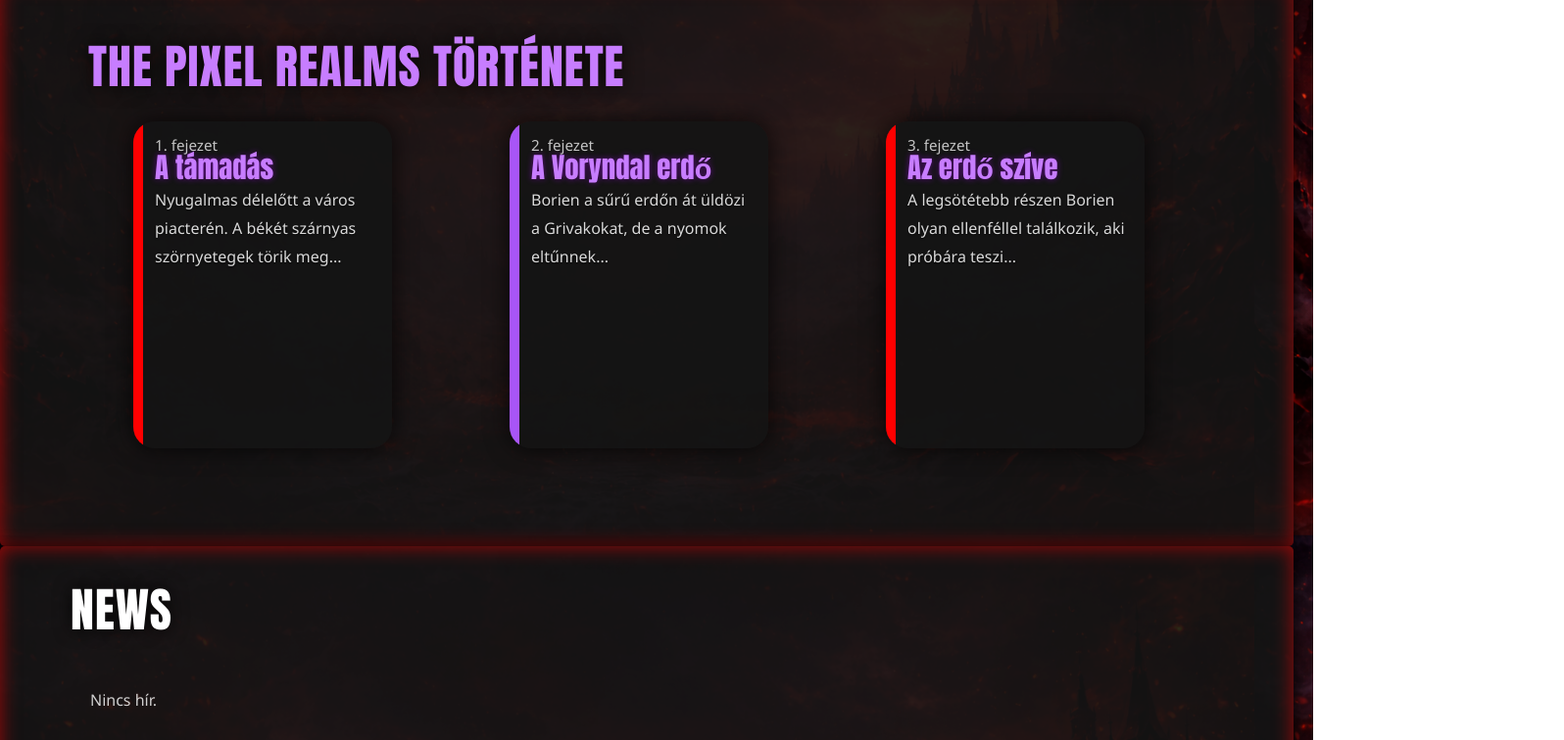
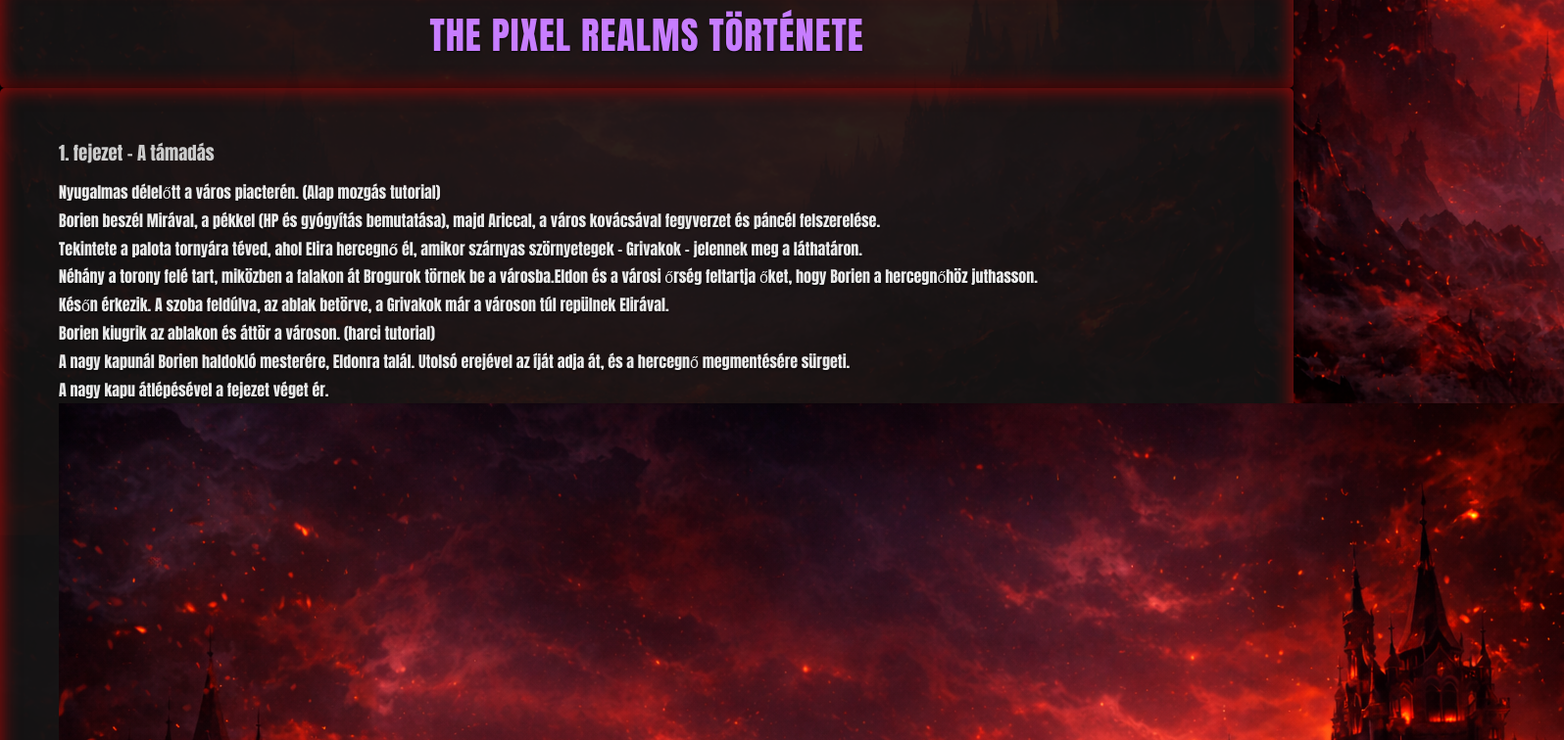
Before and after one commit to kissmate123/dmb_projects, a React (Vite) app: page / in a window 1280 px wide. Shown: the part 1160-1916 px from the top of the page at 98% size, 1596 px wide, since content can reach past the window. Built offline with nearby package versions, Linux system fonts and the light colour scheme.

Commit message:
news andstory block improve

```diff
--- a/src/components/Navbar.jsx
+++ b/src/components/Navbar.jsx
@@ -47,7 +47,6 @@ const Navbar = () => {
             className="logo-image"
             style={{ width: "40px", marginRight: "8px", borderRadius: "5px" }}
           />
-          The Pixel Realms
         </Link>
 
         <ul className="nav-links">
--- a/src/components/NewsSection.jsx
+++ b/src/components/NewsSection.jsx
@@ -1,145 +1,293 @@
 import React, { useEffect, useMemo, useState } from "react";
-import { useAuth } from "../context/AuthContext";
 
-const STORAGE_KEY = "pixelrealms_news_v1";
+const STORAGE_KEY = "pixelrealms_news_items";
+const MAX_VISIBLE = 4;
 
-function safeParse(json) {
+const ACCENT_COLORS = ["#c77dff", "#a855f7", "#ff0000", "#ff4dd2"];
+
+function decodeJwtPayload(token) {
   try {
-    const x = JSON.parse(json);
-    return Array.isArray(x) ? x : [];
+    const parts = token.split(".");
+    if (parts.length < 2) return null;
+
+    const base64 = parts[1].replace(/-/g, "+").replace(/_/g, "/");
+    const padded = base64 + "=".repeat((4 - (base64.length % 4)) % 4);
+    const json = decodeURIComponent(
+      atob(padded)
+        .split("")
+        .map((c) => "%" + c.charCodeAt(0).toString(16).padStart(2, "0"))
+        .join("")
+    );
+
+    return JSON.parse(json);
   } catch {
-    return [];
+    return null;
   }
 }
 
-function makeId() {
-  if (typeof crypto !== "undefined" && crypto.randomUUID) return crypto.randomUUID();
-  return String(Date.now()) + "_" + Math.random().toString(16).slice(2);
+function getStoredToken() {
+  // igazítsd, ha nálad más kulcs alatt van
+  const direct =
+    localStorage.getItem("token") ||
+    localStorage.getItem("authToken") ||
+    localStorage.getItem("jwt");
+
+  if (direct) return direct;
+
+  // ha objektumban tárolod
+  const authRaw = localStorage.getItem("auth");
+  if (authRaw) {
+    try {
+      const parsed = JSON.parse(authRaw);
+      if (parsed?.token) return parsed.token;
+    } catch {}
+  }
+
+  const userRaw = localStorage.getItem("user");
+  if (userRaw) {
+    try {
+      const parsed = JSON.parse(userRaw);
+      if (parsed?.token) return parsed.token;
+    } catch {}
+  }
+
+  return null;
 }
 
-function formatDate(iso) {
-  try {
-    const d = new Date(iso);
-    return d.toLocaleDateString("hu-HU", { year: "numeric", month: "long", day: "numeric" });
-  } catch {
-    return "";
-  }
+function isAdminUser() {
+  const token = getStoredToken();
+  if (!token) return false;
+
+  const payload = decodeJwtPayload(token);
+  if (!payload) return false;
+
+  const isAdminClaim =
+    payload.is_admin === true ||
+    payload.is_admin === "true" ||
+    payload["is_admin"] === true ||
+    payload["is_admin"] === "true";
+
+  const email =
+    payload.email ||
+    payload[
+      "http://schemas.xmlsoap.org/ws/2005/05/identity/claims/emailaddress"
+    ] ||
+    payload[
+      "http://schemas.xmlsoap.org/ws/2005/05/identity/claims/nameidentifier"
+    ];
+
+  const userName =
+    payload.unique_name ||
+    payload[
+      "http://schemas.xmlsoap.org/ws/2005/05/identity/claims/name"
+    ] ||
+    payload.name;
+
+  const adminByIdentity =
+    String(email || "").toLowerCase() === "admin44@gmail.com" ||
+    String(userName || "").toLowerCase() === "admin";
+
+  return Boolean(isAdminClaim || adminByIdentity);
+}
+
+function formatDateHu(dateLike) {
+  const d = new Date(dateLike);
+  if (Number.isNaN(d.getTime())) return "";
+
+  return d.toLocaleDateString("hu-HU", {
+    year: "numeric",
+    month: "long",
+    day: "numeric",
+  });
+}
+
+function normalizeNewsItem(item) {
+  return {
+    id: item.id ?? crypto.randomUUID(),
+    title: String(item.title ?? "").trim(),
+    excerpt: String(item.excerpt ?? "").trim(),
+    createdAt: item.createdAt ?? new Date().toISOString(),
+  };
 }
 
 export default function NewsSection() {
-  const { isAdmin } = useAuth();
-
-  const [items, setItems] = useState(() => {
-    const raw = localStorage.getItem(STORAGE_KEY);
-    return raw ? safeParse(raw) : [];
-  });
-
-  // form state (admin)
+  const [isAdmin, setIsAdmin] = useState(false);
+  const [newsItems, setNewsItems] = useState([]);
   const [title, setTitle] = useState("");
   const [excerpt, setExcerpt] = useState("");
 
+  // admin státusz frissítése betöltéskor + storage változáskor
   useEffect(() => {
-    localStorage.setItem(STORAGE_KEY, JSON.stringify(items));
-  }, [items]);
+    const refreshAdmin = () => setIsAdmin(isAdminUser());
 
-  const visibleItems = useMemo(() => {
-    // már eleve 4-re vágunk mentéskor, de biztos ami biztos:
-    return [...items]
-      .sort((a, b) => new Date(b.createdAt).getTime() - new Date(a.createdAt).getTime())
-      .slice(0, 4);
-  }, [items]);
+    refreshAdmin();
+    window.addEventListener("storage", refreshAdmin);
 
-  const canAdd = isAdmin;
+    return () => window.removeEventListener("storage", refreshAdmin);
+  }, []);
 
-  const handleAdd = (e) => {
+  // hírek betöltése
+  useEffect(() => {
+    try {
+      const raw = localStorage.getItem(STORAGE_KEY);
+      if (!raw) {
+        setNewsItems([]);
+        return;
+      }
+
+      const parsed = JSON.parse(raw);
+      if (!Array.isArray(parsed)) {
+        setNewsItems([]);
+        return;
+      }
+
+      const normalized = parsed
+        .map(normalizeNewsItem)
+        .filter((x) => x.title || x.excerpt);
+
+      setNewsItems(normalized);
+    } catch {
+      setNewsItems([]);
+    }
+  }, []);
+
+  // mentés localStorage-ba
+  useEffect(() => {
+    localStorage.setItem(STORAGE_KEY, JSON.stringify(newsItems));
+  }, [newsItems]);
+
+  // legújabbak elöl
+  const sortedNews = useMemo(() => {
+    return [...newsItems].sort(
+      (a, b) => new Date(b.createdAt).getTime() - new Date(a.createdAt).getTime()
+    );
+  }, [newsItems]);
+
+  // csak 4 látszik
+  const visibleNews = sortedNews.slice(0, MAX_VISIBLE);
+
+  const handleAddNews = (e) => {
     e.preventDefault();
-    if (!canAdd) return;
+    if (!isAdmin) return;
 
-    const trimmedTitle = title.trim();
-    const trimmedExcerpt = excerpt.trim();
+    const t = title.trim();
+    const ex = excerpt.trim();
 
-    // ha üres, ne engedjük felvenni
-    if (!trimmedTitle || !trimmedExcerpt) return;
+    if (!t || !ex) return;
 
     const newItem = {
-      id: makeId(),
-      title: trimmedTitle,
-      excerpt: trimmedExcerpt,
+      id: crypto.randomUUID(),
+      title: t,
+      excerpt: ex,
       createdAt: new Date().toISOString(),
     };
 
-    const next = [newItem, ...items]
-      .sort((a, b) => new Date(b.createdAt).getTime() - new Date(a.createdAt).getTime())
-      .slice(0, 4); // max 4, a legrégebbi kiesik
-
-    setItems(next);
+    setNewsItems((prev) => [newItem, ...prev]); // több is maradhat, csak 4 látszik
     setTitle("");
     setExcerpt("");
   };
 
+  const handleDeleteNews = (id) => {
+    if (!isAdmin) return;
+
+    const ok = window.confirm("Biztosan törölni szeretnéd ezt a hírt?");
+    if (!ok) return;
+
+    setNewsItems((prev) => prev.filter((item) => item.id !== id));
+  };
+
   return (
-    <section className="news">
+    <div className="news">
       <div className="news-header">
-        <h2 className="news-title">NEWS</h2>
-
-        {canAdd ? (
-          <span className="news-admin-badge">Admin</span>
-        ) : null}
+        <h2 className="title">News</h2>
+        {isAdmin && <span className="news-admin-badge">Admin mód</span>}
       </div>
 
-      {canAdd && (
-        <form className="news-admin" onSubmit={handleAdd}>
+      {isAdmin && (
+        <form className="news-admin" onSubmit={handleAddNews}>
           <div className="news-admin-row">
-            <label className="news-admin-label">Cím</label>
+            <label className="news-admin-label" htmlFor="news-title">
+              Cím
+            </label>
             <input
+              id="news-title"
               className="news-admin-input"
               type="text"
               value={title}
               onChange={(e) => setTitle(e.target.value)}
               placeholder=""
+              maxLength={120}
             />
           </div>
 
           <div className="news-admin-row">
-            <label className="news-admin-label">Leírás</label>
+            <label className="news-admin-label" htmlFor="news-excerpt">
+              Leírás
+            </label>
             <textarea
+              id="news-excerpt"
               className="news-admin-textarea"
               value={excerpt}
               onChange={(e) => setExcerpt(e.target.value)}
-              rows={3}
-              placeholder=""
+              placeholder="Rövid leírás..."
+              maxLength={500}
             />
           </div>
 
           <div className="news-admin-actions">
-            <button className="news-admin-btn" type="submit" disabled={!title.trim() || !excerpt.trim()}>
+            <button
+              className="news-admin-btn"
+              type="submit"
+              disabled={!title.trim() || !excerpt.trim()}
+            >
               Hír hozzáadása
             </button>
-            <div className="news-admin-note">Maximum 4 hír látszik, az új felülírja a legrégebbit.</div>
+
+            <span className="news-admin-note">
+              Maximum 4 hír látszik egyszerre (a legrégebbi rejtve marad).
+            </span>
           </div>
         </form>
       )}
 
-      <div className="news-grid">
-        {visibleItems.length === 0 ? (
-          <div className="news-empty">Nincs hír.</div>
-        ) : (
-          visibleItems.map((n, idx) => (
-            <article className="news-card" key={n.id}>
+      {visibleNews.length === 0 ? (
+        <div className="news-empty">
+          Még nincs hír hozzáadva.
+        </div>
+      ) : (
+        <div className="news-grid">
+          {visibleNews.map((item, index) => (
+            <article className="news-card" key={item.id}>
               <div
                 className="news-card-accent"
-                style={{ background: idx === 3 ? "#ff2f86" : "#a855f7" }}
+                style={{ background: ACCENT_COLORS[index % ACCENT_COLORS.length] }}
               />
+
+              {isAdmin && (
+                <button
+                  type="button"
+                  className="news-delete-btn"
+                  onClick={() => handleDeleteNews(item.id)}
+                  aria-label="Hír törlése"
+                  title="Törlés"
+                >
+                  ×
+                </button>
+              )}
+
               <div className="news-card-body">
-                <div className="news-date">{formatDate(n.createdAt)}</div>
-                <h3 className="news-headline">{n.title}</h3>
-                <p className="news-excerpt">{n.excerpt}</p>
-                <div className="news-link"> </div>
+                <div className="news-date">{formatDateHu(item.createdAt)}</div>
+
+                <h3 className="news-headline">{item.title}</h3>
+
+                <p className="news-excerpt">{item.excerpt}</p>
+
+                <div className="news-link" />
               </div>
             </article>
-          ))
-        )}
-      </div>
-    </section>
+          ))}
+        </div>
+      )}
+    </div>
   );
 }
--- a/src/index.css
+++ b/src/index.css
@@ -4,9 +4,20 @@ body {
   font-family: "Impact", "Arial Black", sans-serif;
   background: url("/public/assets/images/page_back.png") no-repeat center center fixed;
   background-size: cover;
-  color: #f2f2f2;
+  color: #cccccc;
   padding-top: 70px;
   scroll-behavior: smooth;
+}
+.title{
+  margin: 20px;
+  font-size: 2.4rem;
+  letter-spacing: 1px;
+  text-transform: uppercase;
+  color:#c77dff;
+  text-shadow: 0 0 18px rgba(0,0,0,0.9);
+
+  /* ne csússzon össze */
+  line-height: 1.05;
 }
 
 /* ------------------ NAVBAR ------------------ */
@@ -157,129 +168,44 @@ footer {
   line-height: 1.8rem;
   text-shadow: 0 1px 2px rgba(0,0,0,0.85);
 }
+.tartalom2 {
+  position: relative;
+  border-radius: 5px;
+  padding: 20px;
+  width: 100%;
+  background: rgba(20, 20, 20, 0.9);
+  box-shadow: inset 0 0 20px rgba(255, 0, 0, 0.6), 0 0 15px rgba(0,0,0,0.8);
+  line-height: 0.8rem;
+}
+.tartalom2 h2{
+  margin: 20px;
+  color: #c77dff;
+  line-height: 1.8rem;
+  text-shadow: 0 1px 2px rgba(0,0,0,0.85);
+  text-align: center;
+}
 
 /* ------------------ STORY CARDS (TÖRTÉNET) ------------------ */
-.story-section{
-  width: 100%;
-  margin: 60px auto 80px;
-  padding: 0 20px;
+.tartalom-wrapper {
+  gap: 30px;
+  max-width: 1600px;
+  margin: 40px;
 }
 
-.story-title{
-  font-family: "Impact", "Arial Black", sans-serif;
-  font-size: 3rem;
-  letter-spacing: 1px;
-  text-transform: uppercase;
-  color: #c77dff;
-  text-shadow: 0 0 20px rgba(0,0,0,0.9);
-  margin: 50px;
+/* történet szövegek */
+.tartalom-wrapper .tartalom1 p {
+  margin-bottom: 18px;
+  color: #eaeaea;
+  line-height: 1.35rem;
+  text-shadow: 0 1px 2px rgba(0,0,0,0.85);
 }
 
-.story-cards{
-  display: grid;
-  grid-template-columns: repeat(3, 320px);
-  gap: 5%;
-  justify-content: center;
-  overflow: visible;
-}
-
-.story-card{
-  width: 70%;
-  min-height: 300px;
-  border-radius: 22px;
-  background: rgba(20, 20, 20, 0.92);
-  box-shadow: 0 0 25px rgba(0,0,0,0.75);
-  position: relative;
-  overflow: hidden;
-  padding: 18px 18px 16px 22px;
-  transition: width 0.22s ease, transform 0.22s ease, box-shadow 0.22s ease;
-  cursor: default;
-}
-
-.story-card::before{
-  content:"";
-  position:absolute;
-  left:0;
-  top:0;
-  width:10px;
-  height:100%;
-  background: var(--accent, #a855f7);
-}
-
-.story-meta{
-  font-family: "Segoe UI", Arial, sans-serif;
-  font-size: 0.95rem;
-  opacity: 0.8;
-  margin-bottom: 10px;
-}
-
-.story-card-title{
-  margin: 0 0 12px 0;
-  font-size: 1.8rem;
-  color: #c77dff;
-  text-shadow: 0 0 6px rgba(170, 0, 255, 0.45);
-}
-
-.story-lead{
-  font-family: "Segoe UI", Arial, sans-serif;
-  line-height: 1.35rem;
-  opacity: 0.92;
-  margin: 0;
-}
-
-/* Kinyíló rész alapból rejtve */
-.story-more{
-  margin-top: 14px;
-  padding-top: 14px;
-  border-top: 1px solid rgba(255,255,255,0.12);
-  max-height: 0;
-  opacity: 0;
-  overflow: hidden;
-  transition: max-height 0.22s ease, opacity 0.22s ease;
-}
-
-/* Hoverre nyíljon ki */
-.story-card:hover{
-  width: 640px;
-  z-index: 10;
-  box-shadow: 0 0 35px rgba(0,0,0,0.85), 0 0 18px rgba(168,85,247,0.35);
-}
-
-.story-card:hover .story-more{
-  max-height: 520px;
-  opacity: 1;
-  overflow: auto;
-}
-
-/* NYITÁS IRÁNYAI */
-/* bal oldali: jobbra nő (alapból így viselkedik) */
-.story-card--left:hover{
-  transform: translateX(0);
-}
-
-/* középső: két oldalra -> balra csúsztatjuk fél deltával (640-320=320, fele 160) */
-.story-card--middle:hover{
-  transform: translateX(-160px);
-}
-
-/* jobb oldali: balra -> balra csúsztatjuk teljes deltával (320) */
-.story-card--right:hover{
-  transform: translateX(-320px);
-}
-
-/* belső tartalom stílus */
-.story-more p{
-  font-family: "Segoe UI", Arial, sans-serif;
-  line-height: 1.35rem;
-  margin: 0 0 10px 0;
-}
-
-.story-more strong{
+.tartalom-wrapper .tartalom1 strong {
   color: #ffd966;
 }
 
-/* “tutorial” badge stílus (mert a régi csak .tartalom1 alatt volt) */
-.story-card .tutorial{
+/* tutorial badge a történet blokkon belül */
+.tartalom-wrapper .tartalom1 {
   display: inline-block;
   margin-left: 8px;
   padding: 4px 10px;
@@ -288,41 +214,27 @@ footer {
   border-radius: 10px;
   background: rgba(138, 43, 226, 0.25);
   color: #f3e8ff;
+  text-shadow: none;
 }
 
-/* Drámai rész / fejezet vége */
-.story-card .dramatic{
+/* drámai rész */
+.tartalom-wrapper .tartalom1 .dramatic {
   font-style: italic;
   color: #f5e6ff;
   border-left: 4px solid #a855f7;
-  padding-left: 14px;
-  margin: 14px 0;
+  padding-left: 16px;
+  margin: 28px 0;
   background: rgba(138, 43, 226, 0.08);
 }
 
-.story-card .end{
+/* fejezet vége */
+.tartalom-wrapper .tartalom1 .end {
   text-align: center;
-  margin-top: 16px;
-  font-weight: 700;
+  margin-top: 30px;
+  font-size: 0.95rem;
+  font-weight: 600;
   color: #f0c9ff;
-}
-
-/* Mobilon: egymás alá, nincs “két oldalra nyílás” */
-@media (max-width: 1100px){
-  .story-cards{
-    grid-template-columns: 1fr;
-  }
-  .story-card{
-    width: 100%;
-  }
-  .story-card:hover{
-    width: 100%;
-    transform: none;
-  }
-  .story-card--middle:hover,
-  .story-card--right:hover{
-    transform: none;
-  }
+  text-shadow: none;
 }
 
 /* ------------------ MOZGÁS IMG ------------------ */
@@ -341,13 +253,6 @@ footer {
   grid-template-columns: 1fr 1.4fr;
   gap: 24px;
   align-items: center;
-}
-
-.trailer-text h3{
-  margin: 0 0 10px 0;
-  font-size: 1.8rem;
-  color: #c77dff;
-  text-shadow: 0 0 6px rgba(170, 0, 255, 0.45);
 }
 
 .trailer-text p{
@@ -406,18 +311,6 @@ footer {
   align-items: center;
   justify-content: space-between;
   margin-bottom: 26px;
-}
-
-.news-title{
-  margin: 20px;
-  font-size: 3rem;
-  letter-spacing: 1px;
-  text-transform: uppercase;
-  color: #ffffff;
-  text-shadow: 0 0 18px rgba(0,0,0,0.9);
-
-  /* ne csússzon össze */
-  line-height: 1.05;
 }
 
 .news-admin-badge{
@@ -555,8 +448,6 @@ footer {
   display: flex;
   flex-direction: column;
   gap: 12px;
-
-  /* ne örökölje a kicsi line-height-et */
   line-height: 1.35rem;
 }
 
@@ -607,6 +498,47 @@ footer {
 .news-link{
   margin-top: auto;
   height: 10px; /* később ide jöhet gomb/link */
+}
+/* Admin törlés gomb a kártyán */
+.news-card {
+  position: relative; /* ez már nálad megvan, maradhat */
+}
+
+.news-delete-btn {
+  position: absolute;
+  top: 10px;
+  right: 10px;
+  z-index: 3;
+
+  width: 32px;
+  height: 32px;
+  border: none;
+  border-radius: 999px;
+
+  background: rgba(0, 0, 0, 0.55);
+  color: #fff;
+  font-size: 1.2rem;
+  font-weight: 900;
+  line-height: 1;
+  cursor: pointer;
+
+  display: flex;
+  align-items: center;
+  justify-content: center;
+
+  box-shadow: 0 0 10px rgba(0,0,0,0.35);
+  transition: 0.2s ease;
+}
+
+.news-delete-btn:hover {
+  background: rgba(140, 0, 0, 0.9);
+  box-shadow: 0 0 12px rgba(255, 0, 0, 0.35);
+  transform: scale(1.06);
+}
+
+/* hogy a gomb ne lógjon rá a címre */
+.news-card-body {
+  padding-right: 52px;
 }
 
 /* reszponzív törés */
--- a/src/pages/Home.jsx
+++ b/src/pages/Home.jsx
@@ -7,7 +7,7 @@ const Home = () => {
     <div>
       <div className="trailer-section">
         <div className="trailer-text">
-          <h3>The Pixel Realms előzetes</h3>
+          <h2 className="title">The Pixel Realms előzetes</h2>
           <p>
             Nézd meg a legújabb előzetest, és pillants be a The Pixel Realms világába.
           </p>
@@ -33,72 +33,47 @@ const Home = () => {
 
       <div className="elvalaszto">
       </div>
+      <div className="tartalom2">
+        <h2 className="title">The Pixel Realms története</h2>
+      </div>
       <div className="tartalom1">
         {/* TÖRTÉNET */}
-        <div id="tortenet" className="story-section">
-          <div>
-            <h2 className="story-title">THE PIXEL REALMS TÖRTÉNETE</h2>
-          </div>
-
-          <div className="story-cards">
-            {/* 1. FEJEZET (jobbra nyílik) */}
-            <article className="story-card story-card--left" style={{ "--accent": "#ff0000" }}>
-              <div className="story-meta">1. fejezet</div>
-              <h3 className="story-card-title">A támadás</h3>
-              <p className="story-lead">
-                Nyugalmas délelőtt a város piacterén. A békét szárnyas szörnyetegek törik meg...
-              </p>
-
-              <div className="story-more">
-                <p>
-                  Nyugalmas délelőtt a város piacterén.
-                  <span className="tutorial">Alap mozgás tutorial</span>
-                </p>
+        <div className="tartalom-wrapper">
+          <h3>1. fejezet – A támadás</h3>
 
           <p>
-                  Borien beszél <strong>Mirával</strong>, a pékkel
-                  <span className="tutorial">HP és gyógyítás bemutatása</span>,
-                  majd <strong>Ariccal</strong>, a város kovácsával
-                  <span className="tutorial">fegyverzet és páncél felszerelése</span>.
+            Nyugalmas délelőtt a város piacterén. (Alap mozgás tutorial)
           </p>
-
+          <p>
+            Borien beszél <strong>Mirával</strong>, a pékkel (HP és gyógyítás bemutatása), majd <strong> Ariccal</strong>, a város kovácsával fegyverzet és páncél felszerelése.
+          </p>
           <p>
             Tekintete a palota tornyára téved, ahol <strong>Elira hercegnő</strong> él,
             amikor szárnyas szörnyetegek – <strong>Grivakok</strong> – jelennek meg a láthatáron.
           </p>
-
           <p>
             Néhány a torony felé tart, miközben a falakon át <strong>Brogurok</strong> törnek be a városba.
             <strong>Eldon</strong> és a városi őrség feltartja őket, hogy Borien a hercegnőhöz juthasson.
           </p>
-
           <p>
             Későn érkezik. A szoba feldúlva, az ablak betörve, a Grivakok már a városon túl repülnek Elirával.
           </p>
-
           <p>
-                  Borien kiugrik az ablakon és áttör a városon.
-                  <span className="tutorial">harci tutorial</span>
+            Borien kiugrik az ablakon és áttör a városon. (harci tutorial)
           </p>
-
-                <p className="dramatic">
+          <p>
             A nagy kapunál Borien haldokló mesterére, <strong>Eldonra</strong> talál.
             Utolsó erejével az íját adja át, és a hercegnő megmentésére sürgeti.
           </p>
+          <p>A nagy kapu átlépésével a fejezet véget ér.</p>
+          <div className="fejezet1-kep">
+            <img src="/assets/images/page_back.png" alt="Háttérkép" />
+          </div>
 
-                <p className="end">A nagy kapu átlépésével a fejezet véget ér.</p>
-              </div>
-            </article>
+          {/* 2. FEJEZET */}
+          <div className="tartalom1">
+            <h2>2. fejezet – A Voryndal erdő</h2>
 
-            {/* 2. FEJEZET (két oldalra nyílik) */}
-            <article className="story-card story-card--middle" style={{ "--accent": "#a855f7" }}>
-              <div className="story-meta">2. fejezet</div>
-              <h3 className="story-card-title">A Voryndal erdő</h3>
-              <p className="story-lead">
-                Borien a sűrű erdőn át üldözi a Grivakokat, de a nyomok eltűnnek...
-              </p>
-
-              <div className="story-more">
             <p>
               Borien elhagyja a város kapuit, és tovább üldözi a Grivakokat.
               Útja a sűrű <strong>Voryndal erdőn</strong> át vezet.
@@ -134,17 +109,11 @@ const Home = () => {
               Borien nem messze, egy sziklaperem alatt ver tábort, felkészülve az előtte álló veszélyekre.
             </p>
           </div>
-            </article>
 
-            {/* 3. FEJEZET (balra nyílik) */}
-            <article className="story-card story-card--right" style={{ "--accent": "#ff0000" }}>
-              <div className="story-meta">3. fejezet</div>
-              <h3 className="story-card-title">Az erdő szíve</h3>
-              <p className="story-lead">
-                A legsötétebb részen Borien olyan ellenféllel találkozik, aki próbára teszi...
-              </p>
+          {/* 3. FEJEZET – JOBB OLDAL */}
+          <div className="tartalom1">
+            <h2>3. fejezet – Az erdő szíve</h2>
 
-              <div className="story-more">
             <p>
               Reggel virrad Borienre, de a nap fénye nem hatol át a lombokon.
               Ez már a <strong>Voryndal erdő</strong> legsötétebb és leggonoszabb része.
@@ -173,8 +142,6 @@ const Home = () => {
 
             <p className="end">A fejezet itt véget ér.</p>
           </div>
-            </article>
-          </div>
         </div>
       </div>
       <div className="tartalom1">
```
Lines whose indentation alone changed are shown as unchanged.
